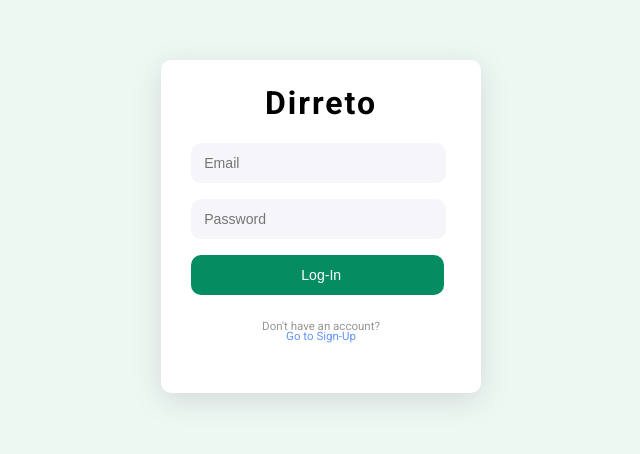
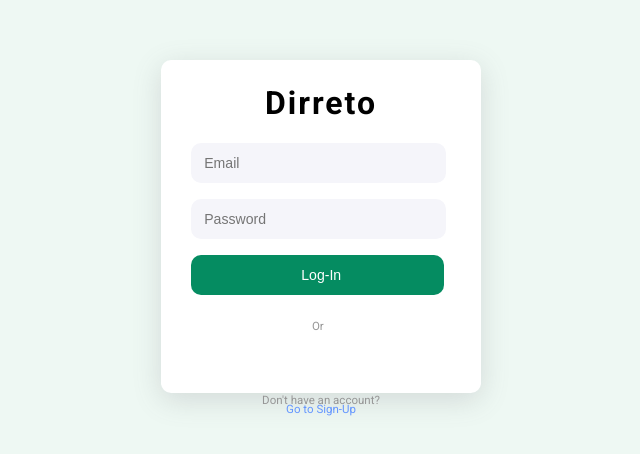
Before and after one commit to DanielT-Dev/DirretoV1, a React (Vite) app in the folder Dirreto/: page /log-in in a window 1280 px wide. Shown: the part 124-578 px from the top of the page, without its empty margins (319-959 px from the left). Built offline with nearby package versions, Linux system fonts and the light colour scheme; no server answers.

Commit message:
Implemented SSO authentication functionality with Google.

```diff
--- a/Dirreto/package.json
+++ b/Dirreto/package.json
@@ -10,8 +10,10 @@
     "preview": "vite preview"
   },
   "dependencies": {
+    "@react-oauth/google": "^0.12.1",
     "appwrite": "^14.0.1",
     "date-fns": "^4.1.0",
+    "jwt-decode": "^4.0.0",
     "react": "^18.3.1",
     "react-dom": "^18.3.1",
     "react-modal": "^3.16.1",
--- a/Dirreto/src/components/LogIn.jsx
+++ b/Dirreto/src/components/LogIn.jsx
@@ -6,6 +6,10 @@ import { useNavigate } from 'react-router-dom'
 import { account, getAllDocuments, ID } from '../lib/appwrite';
 
 import { useAuth } from '../AuthContext';
+
+import { GoogleOAuthProvider, GoogleLogin } from '@react-oauth/google';
+
+import jwt_decode from 'jwt-decode';
 
 const LogIn = () => {
 
@@ -38,8 +42,22 @@ const LogIn = () => {
             navigate('/projects');
     }
 
+    const handleLoginSuccess = (response) => {
+        const token = response.credential;
+        // Decode the token to get user info
+        const userInfo = jwt_decode(token);
+        console.log("User Info:", userInfo);
+        // You can also send this info to your backend here
+      };
+
+      const handleLoginFailure = () => {
+        console.log("Login Failed");
+      };
+
+
   return (
     <div className="sign_up_container">
+        <GoogleOAuthProvider clientId={import.meta.env.VITE_OAUTH_CLIENT_ID}>
             <div className="sign_up_form">
                 <h1>
                     Dirreto
@@ -59,6 +77,17 @@ const LogIn = () => {
                 >
                     Log-In
                 </button>
+                <div className="SSO1">
+                    <p>
+                        Or
+                    </p>
+                    <GoogleLogin
+                        onSuccess={handleLoginSuccess}
+                        onError={handleLoginFailure}
+                        theme="filled_blue"
+                    />
+                </div>
+
                 <p>
                     Don't have an account?
                 </p>
@@ -69,6 +98,7 @@ const LogIn = () => {
                     Go to Sign-Up
                 </p>
             </div>
+        </GoogleOAuthProvider>
     </div>
   )
 }
--- a/Dirreto/src/styles/Auth.css
+++ b/Dirreto/src/styles/Auth.css
@@ -130,4 +130,11 @@
         width: 70%;
         color: rgb(150, 150, 150);
     }
+    .SSO1
+    {
+        margin-top: -1vh;
+        margin-bottom: 3vh;
+        margin-left: 10%;
+        width: 78% !important;
+    }
 }
```
Also changed, not shown: 1 other file (tests, documents, lock files or other folders). Lines whose indentation alone changed are shown as unchanged.
